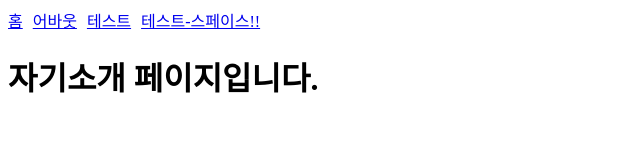
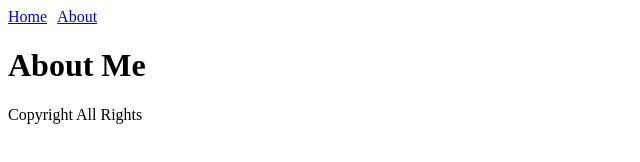
Before and after one commit to ahah525/my-blog-2022-06-27, a Gatsby site: page /about in a window 1280 px wide. Shown: the whole page, without its empty margins (0-640 px from the left). Built offline with nearby package versions, Linux system fonts and the light colour scheme; Gatsby itself is replaced by a stand-in of ours.

Commit message:
Layout 컴포넌트 도입, Head 컴포넌트 대체

```diff
--- a/src/components/Head.js
+++ /dev/null
@@ -1,15 +0,0 @@
-import { Link } from "gatsby";
-import React from "react";
-
-function Head() {
-  return (
-    <div style={{ display: "flex", gap: 10 }}>
-      <Link to="/">홈</Link>
-      <Link to="/about">어바웃</Link>
-      <Link to="/test">테스트</Link>
-      <Link to="/test-space">테스트-스페이스!!</Link>
-    </div>
-  );
-}
-
-export default Head;
--- /dev/null
+++ b/src/components/Layout.js
@@ -0,0 +1,17 @@
+import React from "react";
+import { Link } from "gatsby";
+
+function Layout({children}) {
+    return (
+        <main>
+            <div style={{ display: "flex", gap: 10 }}>
+                <Link to="/">Home</Link>
+                <Link to="/about">About</Link>
+            </div>
+            {children}
+            <div>Copyright All Rights</div>
+        </main>
+    );
+}
+
+export default Layout;
--- a/src/pages/about.js
+++ b/src/pages/about.js
@@ -1,13 +1,13 @@
 import React from "react"
-import Head from "../components/head";
+import Layout from "../components/Layout";
 
 function AboutPage() {
     return (
-    <main>
+    <Layout>
         <title>자기소개</title>
-        <Head />
-        <h1>자기소개 페이지입니다.</h1>
-    </main>
+
+        <h1>About Me</h1>
+    </Layout>
     );
 }
 
```
Also changed, not shown: src/pages/index.js (+4 -4 lines), src/pages/test-space.js (deleted, +0 -14 lines), src/pages/test.js (deleted, +0 -14 lines).
